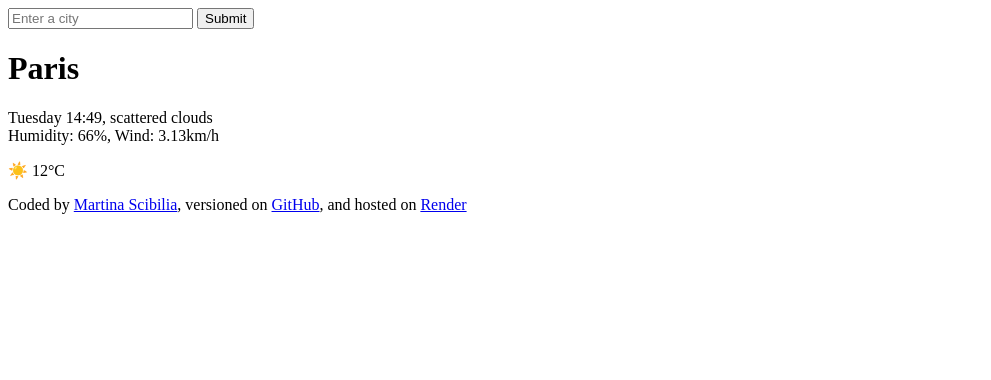
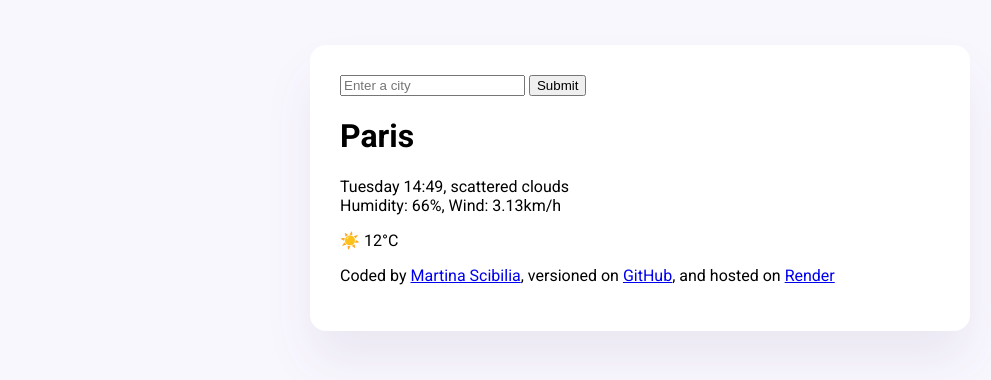
Before and after one commit to masci-hub/vanilla-weather-search, a plain HTML site: page index.html in a window 1280 px wide. Shown: the whole page, without its empty margins (0-991 px from the left). Drawn offline with Linux system fonts and the light colour scheme.

Commit message:
Style container and add custom font

```diff
--- a/index.html
+++ b/index.html
@@ -3,10 +3,17 @@
   <head>
     <meta charset="UTF-8" />
     <meta name="viewport" content="width=device-width, initial-scale=1.0" />
+    <link rel="preconnect" href="https://fonts.googleapis.com" />
+    <link rel="preconnect" href="https://fonts.gstatic.com" crossorigin />
+    <link
+      href="https://fonts.googleapis.com/css2?family=Roboto:ital,wght@0,100..900;1,100..900&display=swap"
+      rel="stylesheet"
+    />
     <link rel="stylesheet" href="style.css" />
     <title>My Weather App</title>
   </head>
   <body>
+    <div class="container">
       <header>
         <form>
           <input type="search" placeholder="Enter a city" required />
@@ -42,6 +49,7 @@
           >
         </p>
       </footer>
+    </div>
     <script src="script.js"></script>
   </body>
 </html>
--- a/style.css
+++ b/style.css
@@ -0,0 +1,13 @@
+body {
+  background-color: #f9f7fe;
+  font-family: "Roboto", sans-serif;
+}
+
+.container {
+  background-color: white;
+  border-radius: 16px;
+  box-shadow: rgba(65, 50, 100, 0.08) 0px 30px 50px 0px;
+  margin: 45px auto;
+  max-width: 600px;
+  padding: 30px;
+}
```
Lines whose indentation alone changed are shown as unchanged.
